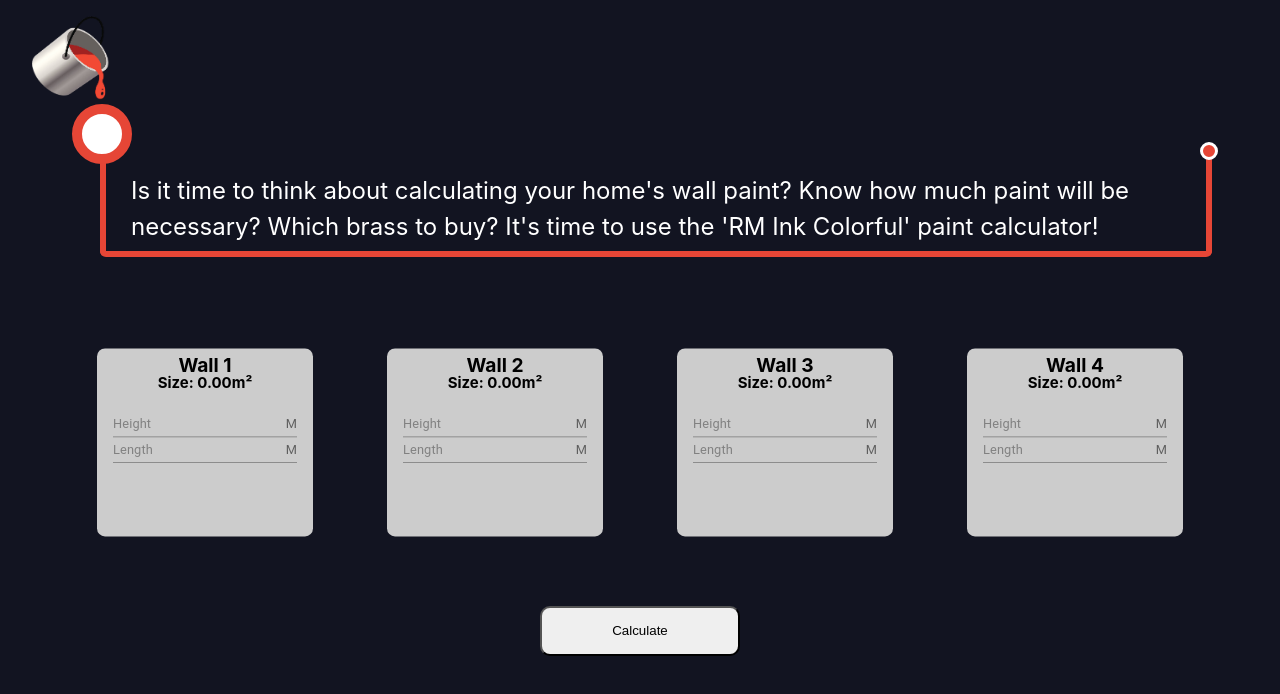
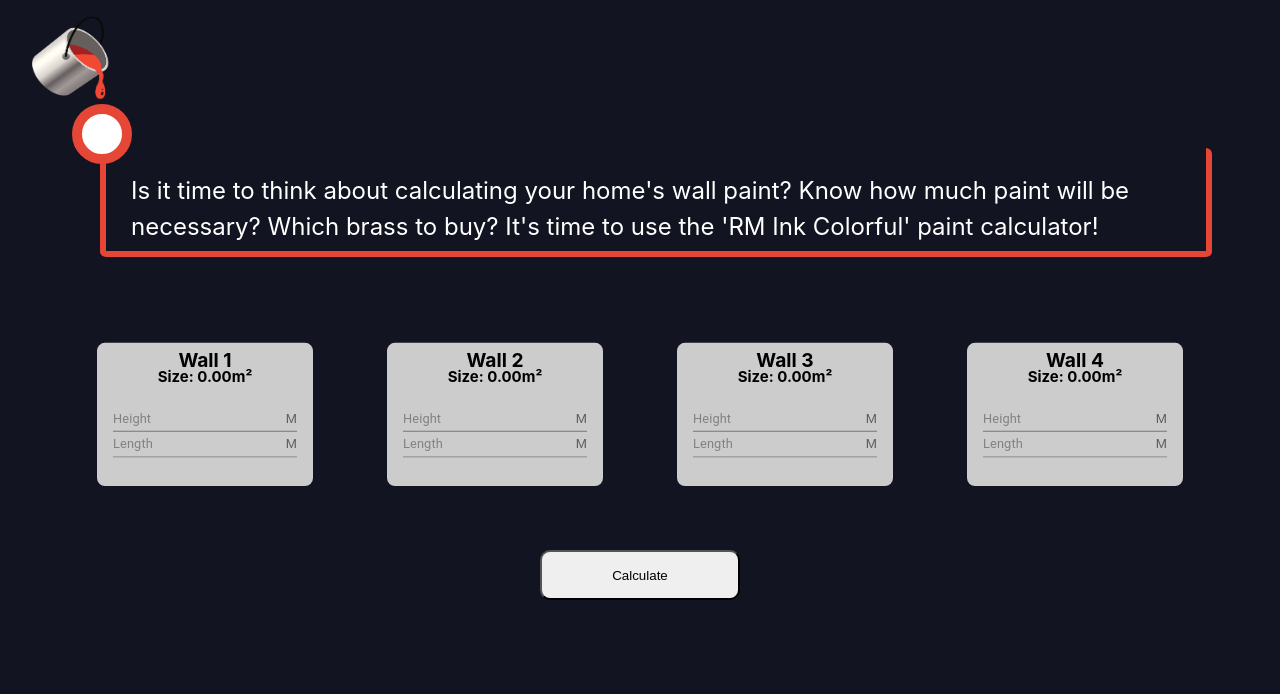
Before and after one commit to ricardomalan/paint-calculator-rm-ink-colorful, a React (Create React App) app: page / in a window 1280 px wide. Shown: the top 694 px of the page. Built offline with nearby package versions, Linux system fonts and the light colour scheme; the HTML template or start-up script is replaced by a standard one.

Commit message:
refactor: wall calculation and page styling

```diff
--- a/src/components/cards/wall.js
+++ b/src/components/cards/wall.js
@@ -21,18 +21,19 @@ function Parede({ paredeId }) {
   function atualizarMetrosQuadrados() {
     const totalDeMetrosQuadrados =
       paredes[paredeId].comprimento * paredes[paredeId].altura;
+
+    setParedes(
+      [...paredes],
+      (paredes[paredeId].tamanho = totalDeMetrosQuadrados)
+    );
+    setParedes(
+      [...paredes],
+      (paredes[paredeId].tamanhoDisponivel = totalDeMetrosQuadrados / 2)
+    );
     if (
       totalDeMetrosQuadrados <= TAMANHO_MAXIMO_PAREDE &&
       totalDeMetrosQuadrados >= TAMANHO_MINIMO_PAREDE
     ) {
-      setParedes(
-        [...paredes],
-        (paredes[paredeId].tamanho = totalDeMetrosQuadrados)
-      );
-      setParedes(
-        [...paredes],
-        (paredes[paredeId].tamanhoDisponivel = totalDeMetrosQuadrados / 2)
-      );
       setParedes([...paredes], (paredes[paredeId].tamanhoError = false));
     } else {
       setParedes([...paredes], (paredes[paredeId].tamanhoError = true));
--- a/src/styles/displayModules.js
+++ b/src/styles/displayModules.js
@@ -23,17 +23,4 @@ export const HeaderModule = styled.section`
     width: 2.5rem;
     z-index: 2;
   }
-
-  &::after {
-    background: #e64636;
-    border: 0.1875rem solid #fff;
-    border-radius: 50%;
-    content: '';
-    height: 0.75rem;
-    position: absolute;
-    right: 3.9rem;
-    top: 8.9rem;
-    width: 0.75rem;
-    z-index: 2;
-  }
 `;
--- a/src/styles/global.js
+++ b/src/styles/global.js
@@ -38,6 +38,7 @@ export default createGlobalStyle`
       sans-serif;
     -webkit-font-smoothing: antialiased;
     -moz-osx-font-smoothing: grayscale;
+    background-color: #121421;
   }
   code {
     font-family: source-code-pro, Menlo, Monaco, Consolas, 'Courier New',
--- a/src/styles/mainContainer.js
+++ b/src/styles/mainContainer.js
@@ -3,9 +3,7 @@ import styled from 'styled-components';
 const MainContainer = styled.div`
   display: flex;
   flex-direction: column;
-  background-color: #121421;
   width: 100vw;
-  height: 100vh;
 
   .img-logo {
     position: absolute;
```
